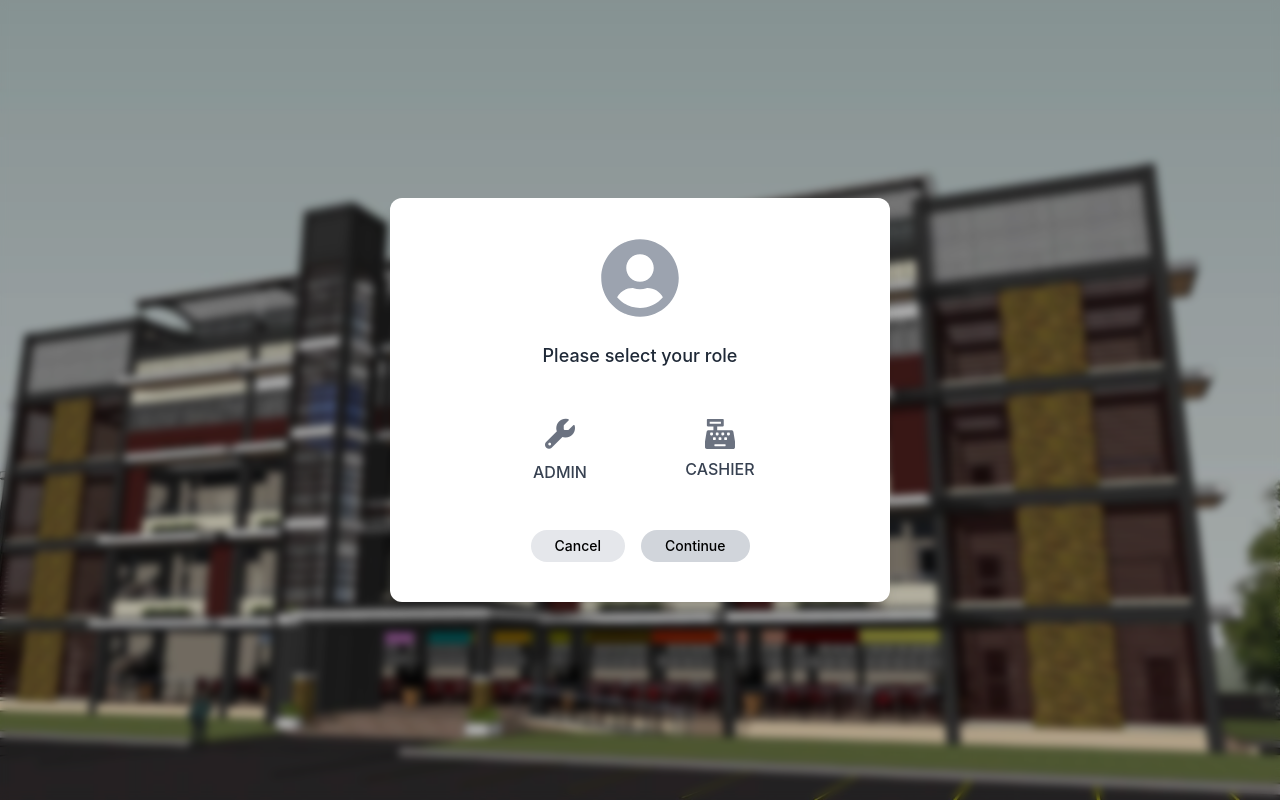
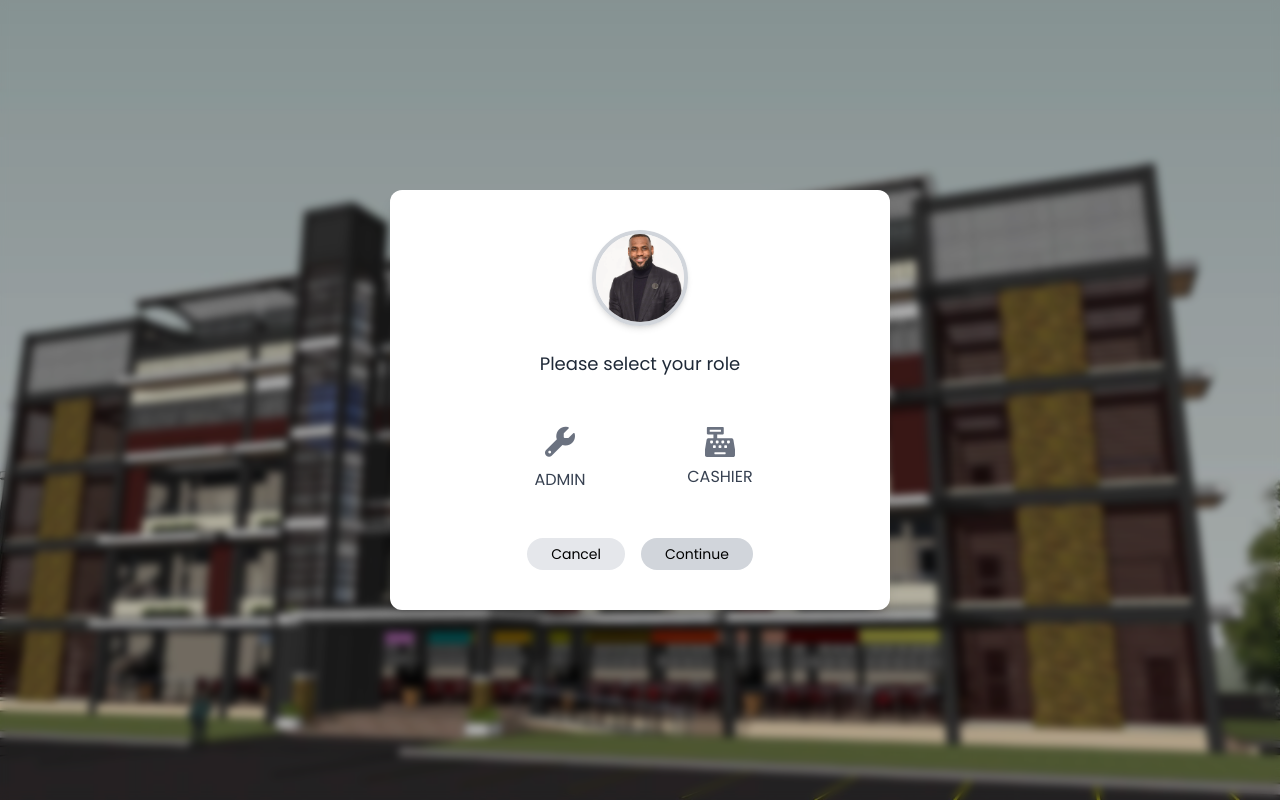
Before and after one commit to roshannlntcs/Food-and-Beverage-System, a React (Create React App) app in the folder frontend/: page /roles in a window 1280 px wide. Built offline with nearby package versions, Linux system fonts and the light colour scheme.

Commit message:
added dummy profile on role selection

```diff
--- a/frontend/src/pages/RoleSelection.js
+++ b/frontend/src/pages/RoleSelection.js
@@ -1,6 +1,6 @@
 import React, { useState, useEffect } from "react";
 import { useNavigate } from "react-router-dom";
-import { FaUserCircle, FaCashRegister } from "react-icons/fa";
+import { FaCashRegister } from "react-icons/fa";
 
 export default function RoleSelection() {
   const navigate = useNavigate();
@@ -39,14 +39,18 @@ export default function RoleSelection() {
       <div className="relative z-10 bg-white p-10 rounded-xl shadow-lg w-[500px] text-center">
         {/* Hello, [Name] (centered at top, bigger font) */}
         {fullName && (
-          <h1 className="text-2xl font-bold text-gray-700 mb-6">
+          <h1 className="text-2xl font-semibold text-gray-700 mb-6">
             Hello, <span className="text-yellow-500">{fullName}</span>!
           </h1>
         )}
 
-        {/* Profile Picture Icon */}
+        {/* Profile Picture (Lebron.png) */}
         <div className="flex justify-center mb-6">
-          <FaUserCircle className="text-gray-400" size={80} />
+          <img
+            src="/lebron.png"
+            alt="Profile"
+            className="w-24 h-24 rounded-full object-cover border-4 border-gray-300 shadow-md"
+          />
         </div>
 
         {/* Subtitle smaller */}
@@ -56,25 +60,29 @@ export default function RoleSelection() {
 
         {/* Roles */}
         <div className="flex justify-center gap-12 mb-6">
+          {/* Admin */}
           <div
             onClick={() => setSelectedRole("admin")}
-            className={`cursor-pointer w-28 h-28 flex flex-col items-center justify-center rounded-xl transition-all duration-300 ${
+            className={`group cursor-pointer w-28 h-28 flex flex-col items-center justify-center rounded-xl transition-all duration-300 ${
               selectedRole === "admin"
                 ? "text-[#FFC72C]"
                 : "text-gray-700 hover:text-[#FFC72C]"
             }`}
           >
             <i
-              className={`fas fa-wrench text-3xl mb-2 ${
-                selectedRole === "admin" ? "text-[#FFC72C]" : "text-gray-500"
+              className={`fas fa-wrench text-3xl mb-2 transition-colors duration-300 ${
+                selectedRole === "admin"
+                  ? "text-[#FFC72C]"
+                  : "text-gray-500 group-hover:text-[#FFC72C]"
               }`}
             />
             <span className="font-medium">ADMIN</span>
           </div>
 
+          {/* Cashier */}
           <div
             onClick={() => setSelectedRole("cashier")}
-            className={`cursor-pointer w-28 h-28 flex flex-col items-center justify-center rounded-xl transition-all duration-300 ${
+            className={`group cursor-pointer w-28 h-28 flex flex-col items-center justify-center rounded-xl transition-all duration-300 ${
               selectedRole === "cashier"
                 ? "text-[#FFC72C]"
                 : "text-gray-700 hover:text-[#FFC72C]"
@@ -82,8 +90,10 @@ export default function RoleSelection() {
           >
             <FaCashRegister
               size={30}
-              className={`mb-2 ${
-                selectedRole === "cashier" ? "text-[#FFC72C]" : "text-gray-500"
+              className={`mb-2 transition-colors duration-300 ${
+                selectedRole === "cashier"
+                  ? "text-[#FFC72C]"
+                  : "text-gray-500 group-hover:text-[#FFC72C]"
               }`}
             />
             <span className="font-medium">CASHIER</span>
--- a/frontend/tailwind.config.js
+++ b/frontend/tailwind.config.js
@@ -4,7 +4,7 @@ module.exports = {
   theme: {
     extend: {
          fontFamily: {
-        sans: ['Inter', 'sans-serif'],
+        sans: ['Poppins', 'sans-serif'],
 
       },
     },
```
Also changed, not shown: frontend/public/lebron.png (added).
